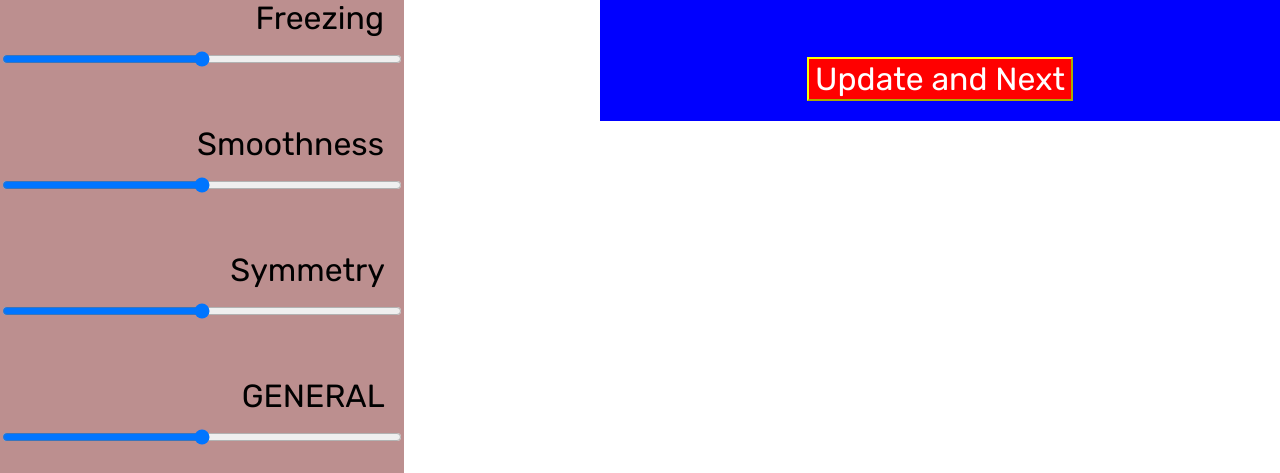
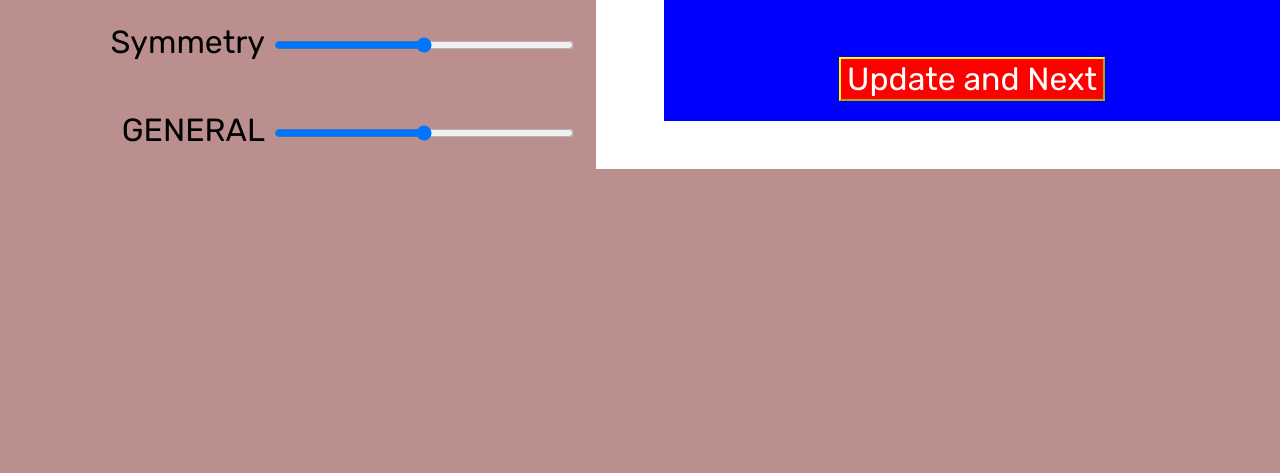
Before and after one commit to Parkinson-Disease-Detection-CSIC/video-evaluation-slider, a Django app: page /polls/1/ in a window 1280 px wide; the page is wider, and only the part inside the window is pictured. Shown: the part 775-1248 px from the top of that part. After the commit the page ends 944 px from the top of that part, so only its background shows below. Run offline with Django 3.2, Linux system fonts and the light colour scheme; the visitor is signed in with stand-in values (Sample User, id 1); data that the repository does not hold is empty.

Commit message:
sizeagain

```diff
--- a/polls/templates/polls/detail.html
+++ b/polls/templates/polls/detail.html
@@ -20,14 +20,14 @@ body, html {
 }
 
 .leftpane {
-    width: 30%;
+    width: 45%;
     height: 80%;
     float: left;
     background-color: rosybrown;
 }
 
 .rightpane {
-  width: 50%;
+  width: 45%;
   height: 80%;
   position: relative;
   float: right;
@@ -61,7 +61,7 @@ body, html {
     }
 
     input[type="range"] {
-        width:400px;
+        width:300px;
     }
 
 </style>
```
